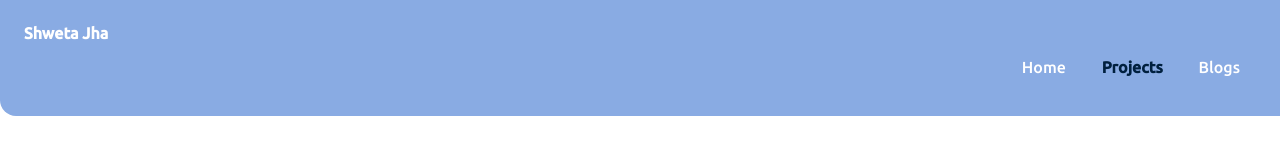
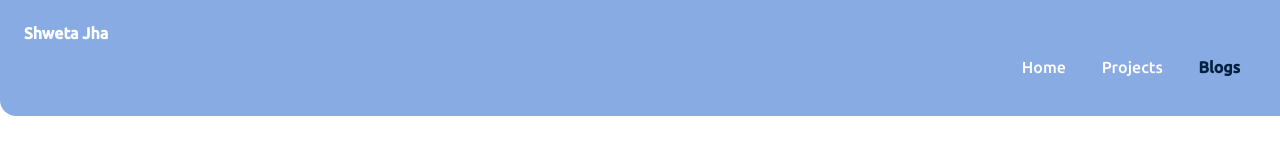
Before and after one commit to Shwetaaaa2899/Ngeocamp-site, a plain HTML site: page blog/blog1.html in a window 1280 px wide. Shown: the top 160 px of the page. Drawn offline with Linux system fonts and the light colour scheme.

Commit message:
code changes

```diff
--- a/blog/blog1.html
+++ b/blog/blog1.html
@@ -22,10 +22,10 @@
                    <a href = "../index.html" class = 'link '>Home</a>
                 </li>
                 <li class = 'list-item-inline'>
-                    <a  href = '../projects.html' class = 'link link-active'>Projects
+                    <a  href = '../projects.html' class = 'link '>Projects
                     </li></a>
                 <li class = 'list-item-inline'>
-                    <a href = '../blogs.html ' class = 'link'> Blogs</a>
+                    <a href = '../blogs.html ' class = 'link link-active'> Blogs</a>
 
                 </li>
 
```
